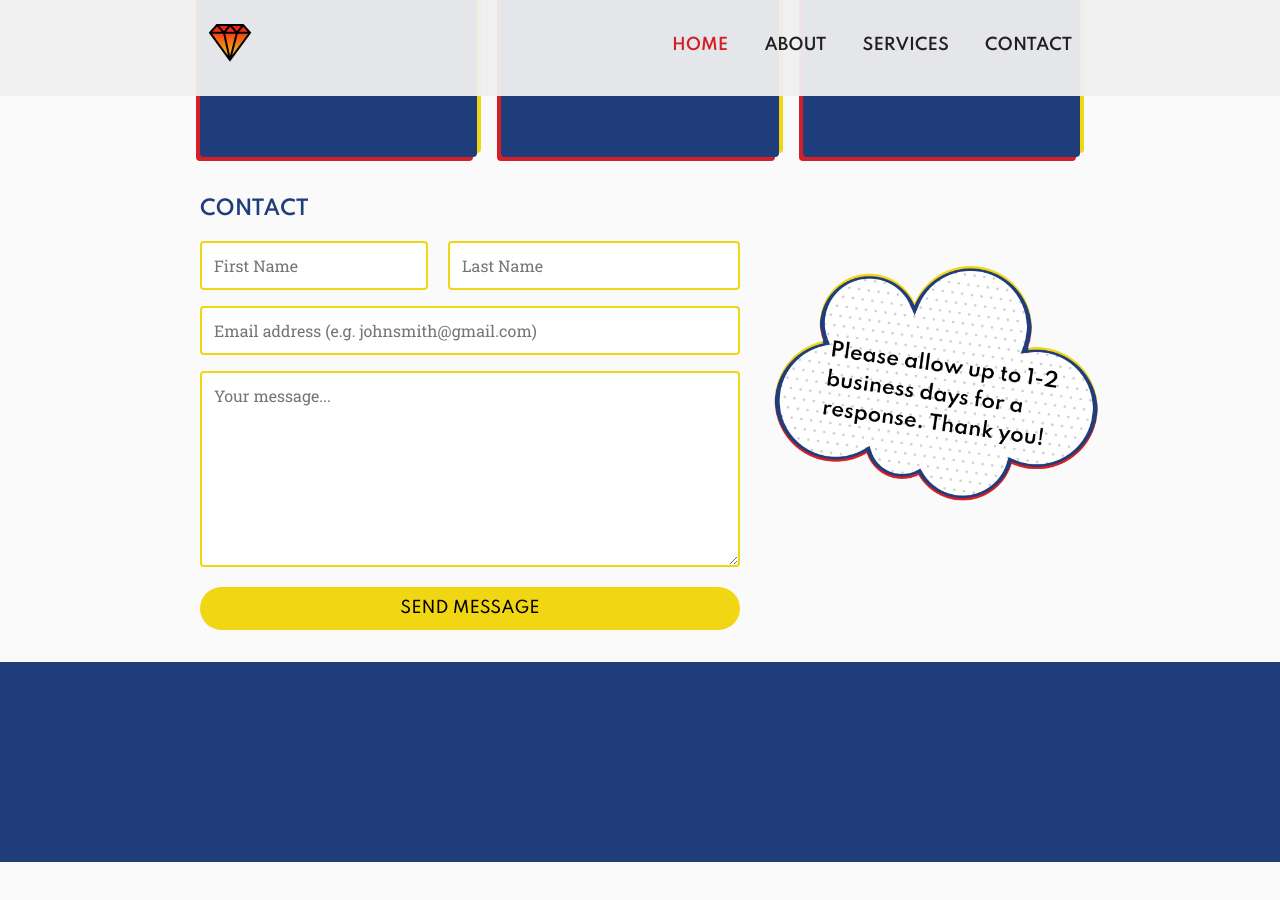
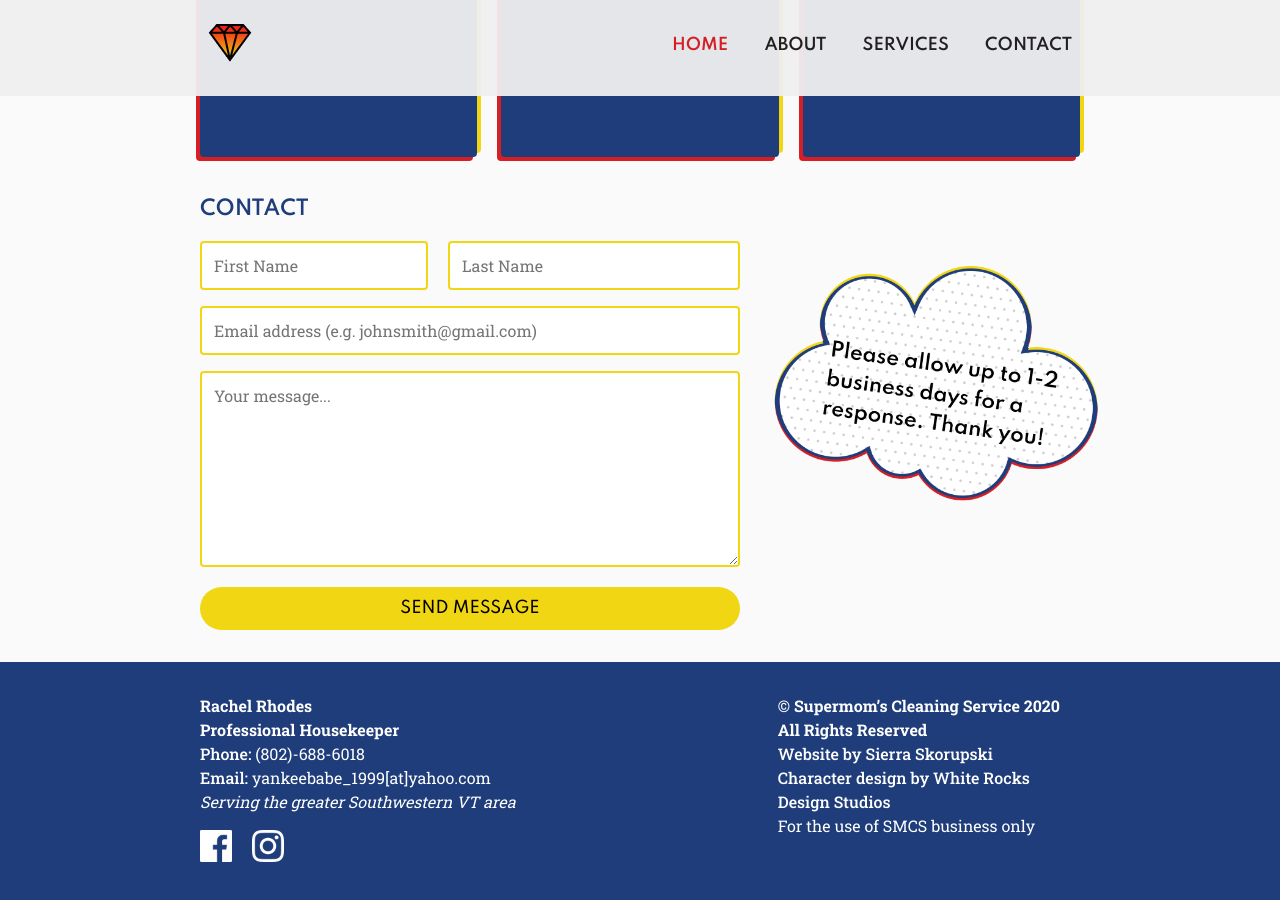
Before and after one commit to supermomscleaning/supermomscleaning, a Jekyll site: the page index.html, which Jekyll copies as it is, in a window 1280 px wide and 900 px high, scrolled down 539 px. Built offline with Jekyll 4.4.1, drawn with Linux system fonts in a browser that asks for light colours; before the commit the page ends 1401 px from its top, so only the background shows below that.

Commit message:
Add footer details and social media links

```diff
--- a/assets/css/styles.css
+++ b/assets/css/styles.css
@@ -255,8 +255,36 @@ nav ul li a:hover {
 footer {
   position: relative;
   bottom: 0;
-  height: 200px;
+  height: auto;
   width: 100%;
   background: #1E3D7A;
   color: white;
 }
+
+#footer-div {
+  display: grid;
+  grid-template-columns: 2fr .5fr 2fr;
+  grid-gap: 64px;
+  width: 55em;
+  margin: 0 auto;
+  padding: 2em 0;
+}
+
+#footer-div p {
+  line-height: 1.5;
+}
+
+#footer-div span {
+  font-weight: 500;
+}
+
+#footer-div img {
+  display: inline;
+  margin-right: 1em;
+  margin-top: 1em;
+  width: 32px;
+}
+
+#footer-div p:last-child {
+  margin-left: 2em;
+}
--- a/index.html
+++ b/index.html
@@ -96,7 +96,23 @@
     </div>
   </main>
   <footer>
-
+    <div id="footer-div">
+      <p>
+        <strong>Rachel Rhodes</strong><br>
+        <strong>Professional Housekeeper</strong><br>
+        <span>Phone:</span> (802)-688-6018<br>
+        <span>Email:</span> yankeebabe_1999[at]yahoo.com<br>
+        <em>Serving the greater Southwestern VT area</em><br>
+        <a href="" target="_blank"><img src="assets/images/fb-logo.png" title="Facebook Page"></a>
+        <a href="https://instagram.com/supermomscleaningservice" target="_blank" title="Instagram"><img src="assets/images/insta-logo.png"></a>
+      </p>
+      <p></p>
+      <p><strong>© Supermom’s Cleaning Service 2020</strong><br>
+        <strong>All Rights Reserved</strong><br>
+        <span>Website by Sierra Skorupski</span><br>
+        <span>Character design by White Rocks Design Studios</span><br>
+        For the use of SMCS business only</p>
+    </div>
   </footer>
 </body>
 </html>
```
Also changed, not shown: assets/images/fb-logo.png (added), assets/images/insta-logo.png (added).
